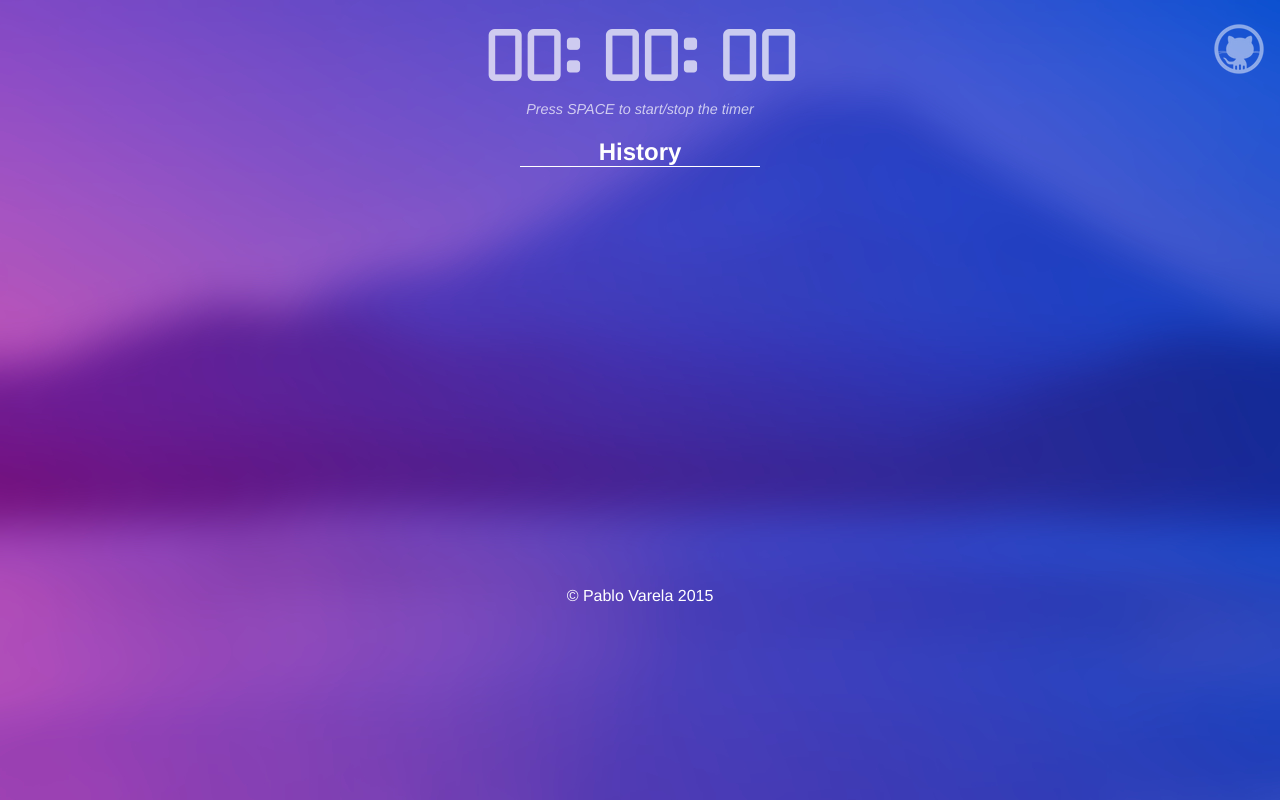
After one commit to pablopunk/latest-repos, a PHP site: page /apps/chronocube/index.html in a window 1280 px wide. The commit adds this page. Run offline with PHP 8.4, Linux system fonts and the light colour scheme.

Commit message:
now chronocube is hosted in apps/

```diff
--- /dev/null
+++ b/apps/chronocube/css/index.css
@@ -0,0 +1,91 @@
+
+@font-face {
+    font-family: Data;
+    src: url('../fonts/data-latin.ttf');
+}
+
+body {
+  font-family: Avenir, Helvetica, sans-serif;
+  color: white;
+  background: url('../img/background.jpg') no-repeat center center fixed;
+  background-size: cover;
+  height:100%; overflow: hidden; /* prevents scrolling */
+  cursor:default;
+  user-select: none;
+  -webkit-user-select: none;
+  -moz-user-select: none;
+  -khtml-user-select: none;
+  -ms-user-select: none;
+}
+
+div#forkme {
+  position: absolute;
+  right: 0; /* with position:absolute you can't use float:right, so this does the trick */
+  width: 50px;
+  margin-top: 1em; margin-right: 1em;
+}
+
+img#github-logo {
+  opacity: 0.5;
+}
+
+img#github-logo:hover {
+  opacity: 0.9;
+}
+
+p#forkmemsg {
+  padding: 0; margin: 0;
+  visibility: hidden;
+  text-align: center;
+  font-size: 0.8em;
+}
+
+span#chronotime {
+  font-family: Data;
+  font-size: 5em;
+  opacity: 0.7;
+}
+
+span#subtitle {
+  font-style: italic;
+  font-size: 0.9em;
+  opacity: 0.7;
+}
+
+table#savedTimes {
+  font-size: 1.5em;
+  border-collapse: collapse;
+}
+
+table#savedTimes td:first-child {
+  text-align: right;
+}
+
+table#savedTimes td:first-child, table#savedTimes td:nth-child(2) {
+  width: 1.5em;
+  padding-left: 1em;
+  padding-right: 1em;
+}
+
+table#savedTimes td:first-child {
+  border-right: 1px solid white;
+}
+
+table#savedTimes td:nth-child(3) {
+  font-size: 0.8em;
+  color:red;
+}
+
+table#savedTimes td:hover:nth-child(3) {
+  color:white;
+}
+
+div#console {
+  font-size: 1.2em;
+  color: red;
+}
+
+footer {
+  margin-top: 5em;
+  margin-bottom: 1em;
+}
--- /dev/null
+++ b/apps/chronocube/index.html
@@ -0,0 +1,38 @@
+<!DOCTYPE html>
+<html>
+
+<head>
+  <meta charset="utf-8">
+  <title>Chrono Cube</title>
+  <link rel="stylesheet" type="text/css" href="http://fonts.googleapis.com/css?family=Ubuntu:regular&subset=Latin,Cyrillic">
+  <link rel="stylesheet" type="text/css" href="css/index.css" />
+  <script type="text/javascript" src="js/errors.js"></script>
+  <script type="text/javascript" src="js/chrono.js"></script>
+  <script type="text/javascript" src="js/input.js"></script>
+  <script type="text/javascript" src="js/data.js"></script>
+
+</head>
+
+<body unselectable="on">
+
+  <div id="forkme" onclick="window.open('http://www.github.com/pablopunk/chronocube');">
+    <img id="github-logo" src="img/github.png"/ alt="github logo" onmouseover="document.getElementById('forkmemsg').style.visibility='visible'" onmouseout="document.getElementById('forkmemsg').style.visibility='hidden'">
+    <p id="forkmemsg">Fork me</p>
+  </div>
+
+  <center>
+    <span id="chronotime">00:00:00</span><br>
+    <span id="subtitle">Press SPACE to start/stop the timer</span>
+
+    <h2 style="border-bottom: 1px solid white; width: 10em;">History</h2>
+    <div id="scroll" style="width: 20em; height: 20em; overflow-y: scroll;">
+      <table id="savedTimes"></table>
+    </div>
+
+    <div id="console"></div>
+
+    <footer>© Pablo Varela 2015</footer>
+  </center>
+</body>
+
+</html>
--- /dev/null
+++ b/apps/chronocube/js/chrono.js
@@ -0,0 +1,50 @@
+
+// Modified version of http://www.proglogic.com/code/javascript/time/chronometer.php
+
+var startTime = 0
+var start = 0
+var end = 0
+var diff = 0
+var timerID = 0
+
+function chrono(){
+	end = new Date()
+	diff = end - start
+	diff = new Date(diff)
+	var msec = diff.getMilliseconds()
+	var sec = diff.getSeconds()
+	var min = diff.getMinutes()
+	if (min < 10){
+		min = "0" + min
+	}
+	if (sec < 10){
+		sec = "0" + sec
+	}
+	if(msec < 10){
+		msec = "00" +msec
+	}
+	else if(msec < 100){
+		msec = "0" +msec
+	}
+	document.getElementById("chronotime").innerHTML = min + ":" + sec + ":" + msec.toString().substring(0,2)
+	timerID = setTimeout("chrono()", 10)
+}
+function chronoStart(){
+	start = new Date()
+	chrono()
+}
+function chronoContinue(){
+	start = new Date()-diff
+	start = new Date(start)
+	chrono()
+}
+function chronoReset(){
+	document.getElementById("chronotime").innerHTML = "00:00:00"
+	start = new Date()
+}
+function chronoStopReset(){
+	document.getElementById("chronotime").innerHTML = "00:00:00"
+}
+function chronoStop(){
+	clearTimeout(timerID)
+}
--- /dev/null
+++ b/apps/chronocube/js/data.js
@@ -0,0 +1,31 @@
+
+if(typeof(Storage) == "undefined") {
+  // Sorry! No Web Storage support..
+  printError('Sorry! No Web Storage support..');
+}
+
+var savedTimes = [];
+
+function saveTime() {
+  var currentTime = document.getElementById("chronotime").innerHTML
+  // savedTimes = localStorage.getItem("savedTimes")
+  // if (savedTimes == null) savedTimes = [];
+  savedTimes.push(currentTime)
+  localStorage.setItem("savedTimes", savedTimes)
+  var scroll = document.getElementById('scroll')
+  scroll.scrollTop = scroll.scrollHeight;
+}
+
+function updateTimes() {
+  //savedTimes = localStorage.getItem("savedTimes")
+  var table = '';
+  for (i = 0; i < savedTimes.length; i++) {
+    table += '<tr><td>'+(i+1)+'</td><td>'+savedTimes[i]+'</td><td onclick="deleteTime('+i+')">X</td></tr>';
+  }
+  document.getElementById('savedTimes').innerHTML = table
+}
+
+function deleteTime(index) {
+  savedTimes.splice(parseInt(index), 1);
+  updateTimes();
+}
--- /dev/null
+++ b/apps/chronocube/js/errors.js
@@ -0,0 +1,4 @@
+
+function printError(msg) {
+  document.getElementById('console').innerText=msg
+}
--- /dev/null
+++ b/apps/chronocube/js/input.js
@@ -0,0 +1,43 @@
+
+
+window.onload = function() {
+  // Prevent SPACE from scrolling down the browser window
+  document.documentElement.addEventListener('keydown', function (e) {
+    if ( ( e.keycode || e.which ) == 32) {
+        e.preventDefault();
+    }
+  }, false);
+
+  var isRunning = "no"
+  var spacePressed = "no"
+
+  document.body.addEventListener("keyup", spaceUp);
+  document.body.addEventListener("keydown", spaceDown);
+
+  function start() {
+    chronoReset(); chronoStart(); isRunning = "yes";
+  }
+
+  function stop() {
+    chronoStop(); isRunning = "no"; saveTime(); updateTimes();
+  }
+
+  function spaceUp() { // Starting at SPACE released
+    if (event.which == 32) {
+      if (isRunning == "no" && spacePressed == "no") {
+        start();
+      }
+      spacePressed="no"
+    }
+  }
+
+  function spaceDown() { // Stoping at SPACE pressed
+    if (event.which == 32) {
+      if (isRunning == "yes") {
+        spacePressed = "yes"
+        stop();
+      }
+    }
+  }
+
+}
--- a/apps/index.php
+++ b/apps/index.php
@@ -35,7 +35,7 @@
 		</div>
 
 		<div id="app_container">
-			<a href="http://pablopunk.github.io/chronocube">
+			<a href="chronocube/index.html">
 				<img src="../img/chronocube.png"/>
 				<h3>Chronocube</h3>
 			</a>
```
Also changed, not shown: apps/chronocube/fonts/data-latin.ttf (added), apps/chronocube/img/background.jpg (added), apps/chronocube/img/github.png (added), apps/chronocube/img/icon.png (added), apps/chronocube/img/icon200px.png (added), apps/chronocube/img/win.ico (added), 2 other files.
